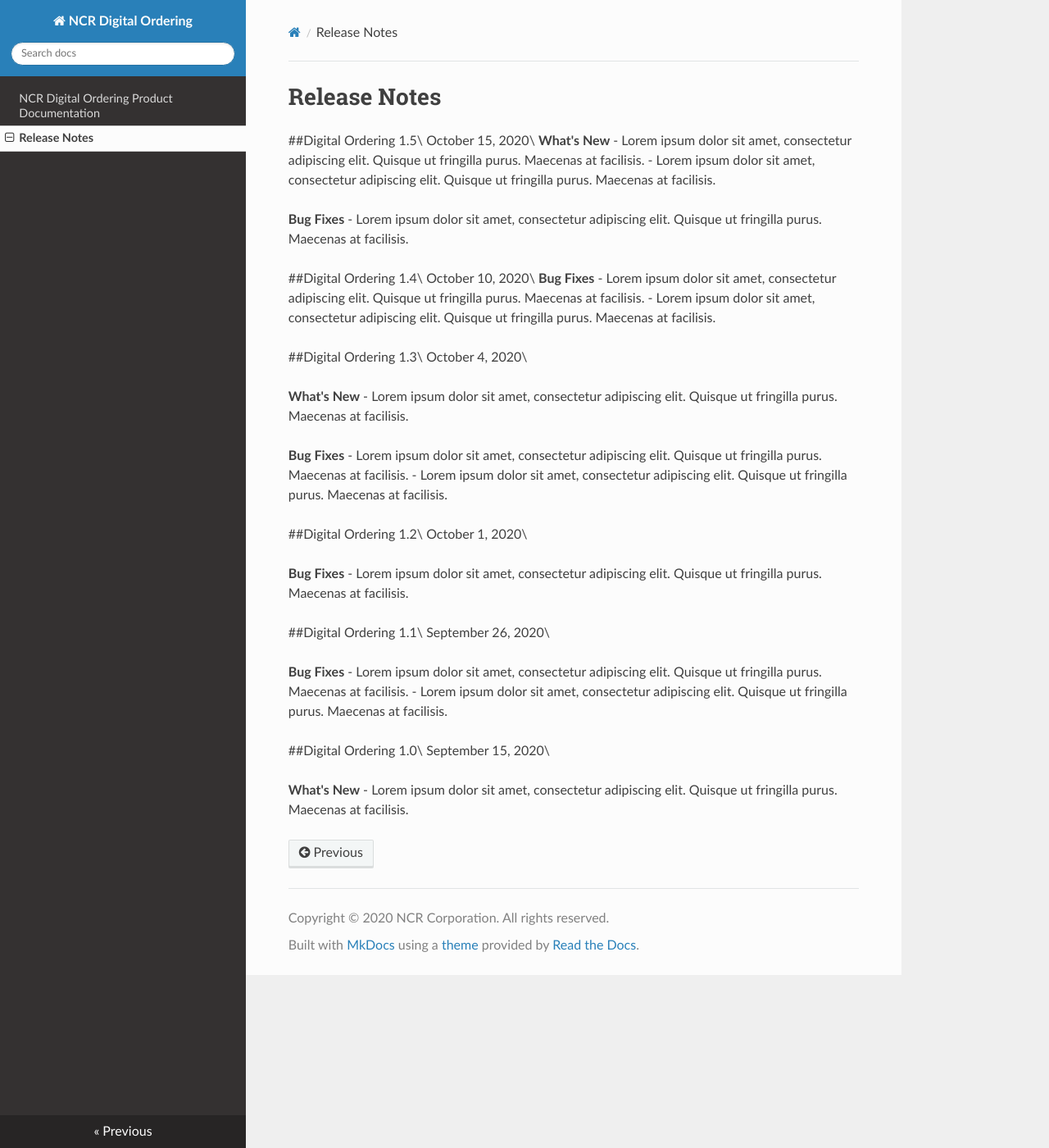
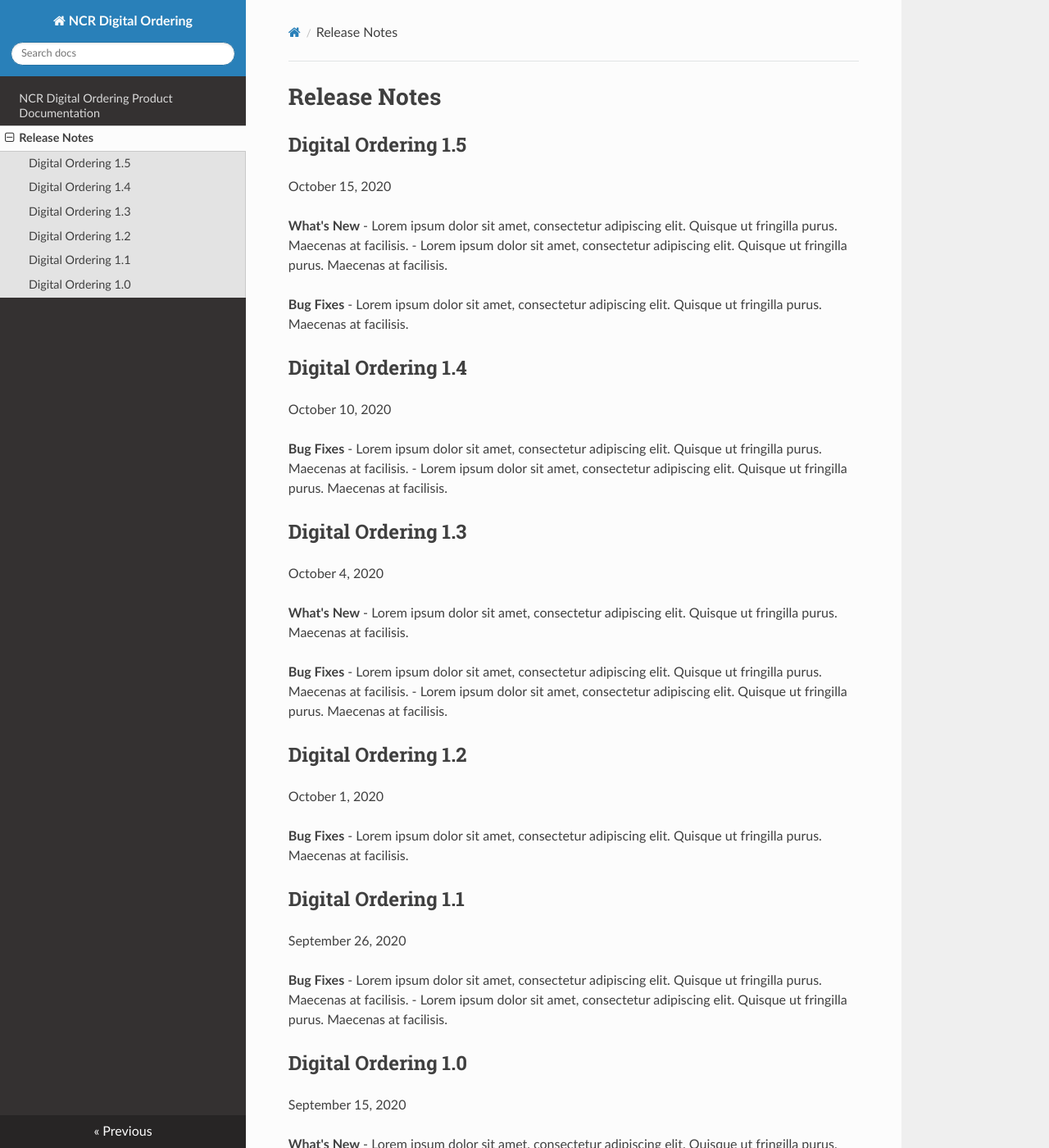
Before and after one commit to bz250090/techdoc-test, an MkDocs documentation site: the page built from docs/release-notes.md, in a window 1280 px wide and 1400 px high. Shown: the whole window at 82% size. Built offline with MkDocs 1.6.1, drawn with Linux system fonts in a browser that asks for light colours; nearby versions of some CDN libraries.

Commit message:
Update release-notes.md

```diff
--- a/docs/release-notes.md
+++ b/docs/release-notes.md
@@ -1,7 +1,8 @@
 #Release Notes
 
-##Digital Ordering 1.5\
-October 15, 2020\
+##Digital Ordering 1.5
+October 15, 2020
+
 **What's New**
 - Lorem ipsum dolor sit amet, consectetur adipiscing elit. Quisque ut fringilla purus. Maecenas at facilisis.
 - Lorem ipsum dolor sit amet, consectetur adipiscing elit. Quisque ut fringilla purus. Maecenas at facilisis.
@@ -9,14 +10,15 @@ October 15, 2020\
 **Bug Fixes**
 - Lorem ipsum dolor sit amet, consectetur adipiscing elit. Quisque ut fringilla purus. Maecenas at facilisis.
 
-##Digital Ordering 1.4\
-October 10, 2020\
+##Digital Ordering 1.4
+October 10, 2020
+
 **Bug Fixes**
 - Lorem ipsum dolor sit amet, consectetur adipiscing elit. Quisque ut fringilla purus. Maecenas at facilisis.
 - Lorem ipsum dolor sit amet, consectetur adipiscing elit. Quisque ut fringilla purus. Maecenas at facilisis.
 
-##Digital Ordering 1.3\
-October 4, 2020\
+##Digital Ordering 1.3
+October 4, 2020
 
 **What's New**
 - Lorem ipsum dolor sit amet, consectetur adipiscing elit. Quisque ut fringilla purus. Maecenas at facilisis.
@@ -25,21 +27,21 @@ October 4, 2020\
 - Lorem ipsum dolor sit amet, consectetur adipiscing elit. Quisque ut fringilla purus. Maecenas at facilisis.
 - Lorem ipsum dolor sit amet, consectetur adipiscing elit. Quisque ut fringilla purus. Maecenas at facilisis.
 
-##Digital Ordering 1.2\
-October 1, 2020\
+##Digital Ordering 1.2
+October 1, 2020
 
 **Bug Fixes**
 - Lorem ipsum dolor sit amet, consectetur adipiscing elit. Quisque ut fringilla purus. Maecenas at facilisis.
 
-##Digital Ordering 1.1\
-September 26, 2020\
+##Digital Ordering 1.1
+September 26, 2020
 
 **Bug Fixes**
 - Lorem ipsum dolor sit amet, consectetur adipiscing elit. Quisque ut fringilla purus. Maecenas at facilisis.
 - Lorem ipsum dolor sit amet, consectetur adipiscing elit. Quisque ut fringilla purus. Maecenas at facilisis.
 
-##Digital Ordering 1.0\
-September 15, 2020\
+##Digital Ordering 1.0
+September 15, 2020
 
 **What's New**
 - Lorem ipsum dolor sit amet, consectetur adipiscing elit. Quisque ut fringilla purus. Maecenas at facilisis.
```
